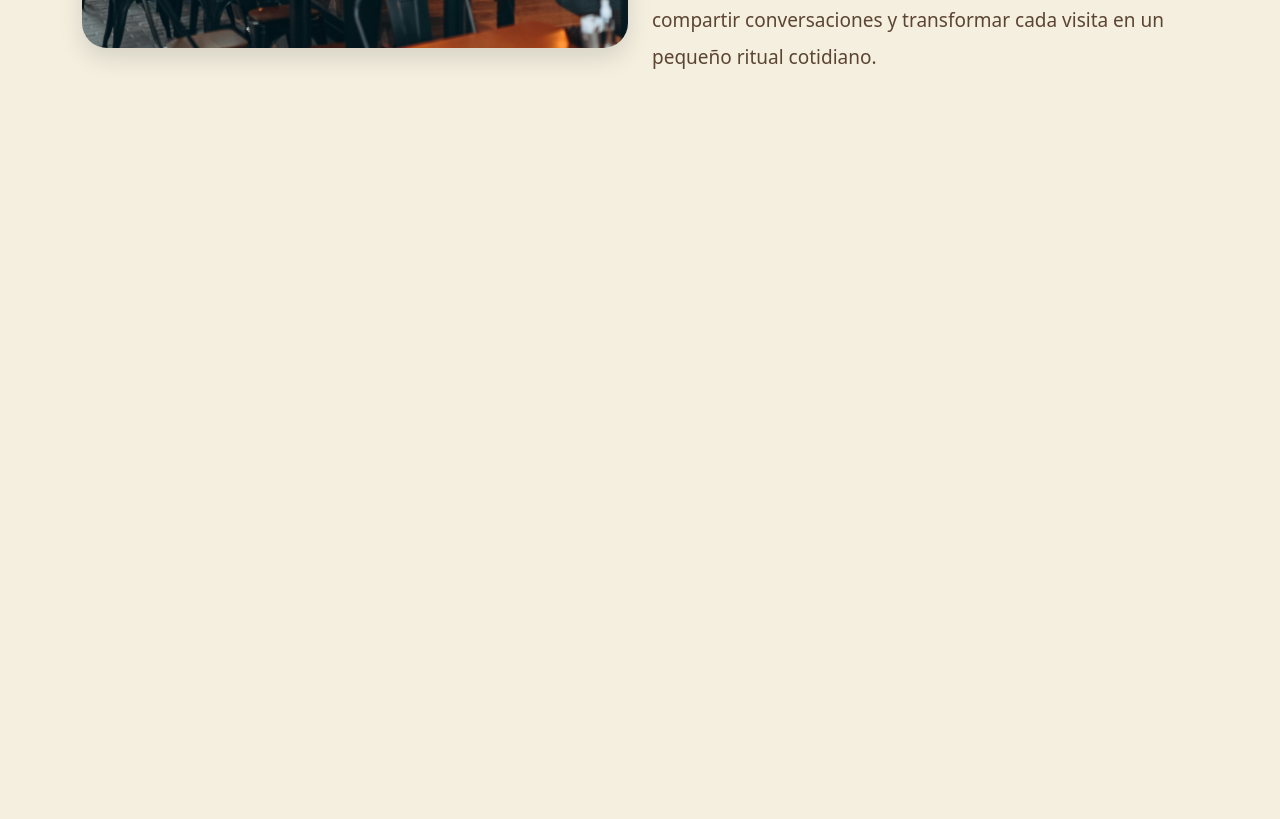
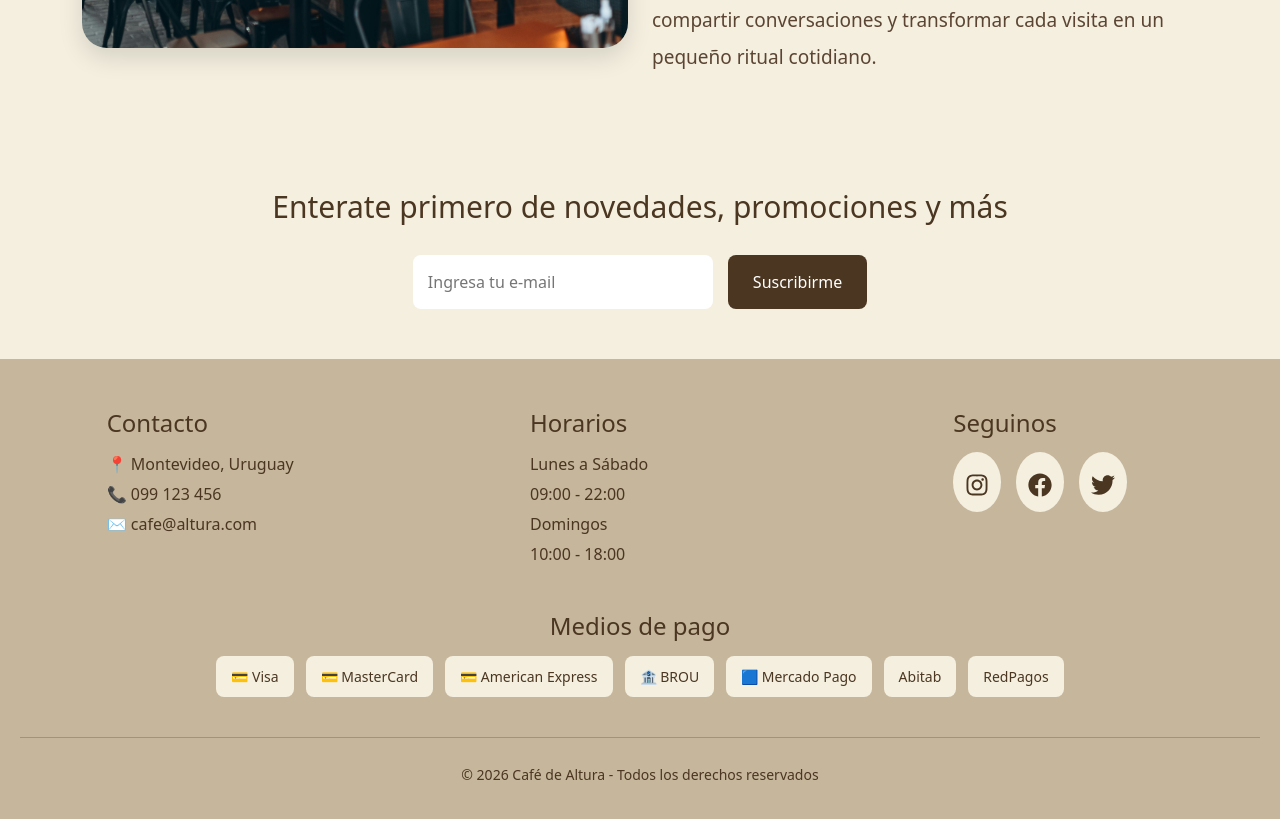
Before and after one commit to noeliamartinez-sys/coffe-team, a React (Vite) app: page / in a window 1280 px wide. Shown: the part 1760-2579 px from the top of the page. Before the commit the page ends 1899 px from the top, so only its background shows below. Built offline with nearby package versions, Linux system fonts and the light colour scheme.

Commit message:
ULTIMA MODIFICACION
se agregaron todos los componentes, el proyecto quedó funcionando♥

```diff
--- a/package.json
+++ b/package.json
@@ -12,7 +12,8 @@
   "dependencies": {
     "bootstrap": "^5.3.8",
     "react": "^19.2.6",
-    "react-dom": "^19.2.6"
+    "react-dom": "^19.2.6",
+    "react-icons": "^5.6.0"
   },
   "devDependencies": {
     "@eslint/js": "^10.0.1",
--- a/src/App.jsx
+++ b/src/App.jsx
@@ -2,13 +2,14 @@ import "./App.css";
 import Navbar from "./components/Navbar";
 import Banner from "./components/Banner";
 import Cards from "./components/Cards";
-
+import Footer from "./components/Footer";
 function App() {
   return (
     <>
       <Navbar />
       <Banner />
       <Cards />
+      <Footer/>
     </>
   );
 }
--- /dev/null
+++ b/src/components/Footer.css
@@ -0,0 +1,115 @@
+.newsletter {
+  background-color: #f4efdf;
+  padding: 50px 20px;
+  text-align: center;
+}
+
+.newsletter h2 {
+  color: #4b3621;
+  margin-bottom: 30px;
+  font-size: 30px;
+}
+
+.newsletter-form {
+  display: flex;
+  justify-content: center;
+  gap: 15px;
+  flex-wrap: wrap;
+}
+
+.newsletter-form input {
+  padding: 15px;
+  width: 300px;
+  border: none;
+  border-radius: 8px;
+  font-size: 16px;
+}
+
+.newsletter-form button {
+  background-color: #4b3621;
+  color: white;
+  border: none;
+  padding: 15px 25px;
+  border-radius: 8px;
+  cursor: pointer;
+  transition: 0.3s;
+}
+
+.newsletter-form button:hover {
+  background-color: #6b4a2f;
+}
+
+.footer {
+  background-color: #c5b69c;
+  color: #4b3621;
+  padding: 50px 20px;
+}
+
+.footer-container {
+  display: flex;
+  justify-content: space-around;
+  flex-wrap: wrap;
+  gap: 30px;
+}
+
+.footer-columna {
+  min-width: 220px;
+}
+
+.footer h3 {
+  margin-bottom: 15px;
+  font-size: 24px;
+}
+
+.footer p {
+  margin: 6px 0;
+}
+
+.iconos {
+  display: flex;
+  gap: 15px;
+  margin-top: 15px;
+}
+
+.iconos a {
+  text-decoration: none;
+  color: #4b3621;
+  background-color: #f4efdf;
+  padding: 12px;
+  border-radius: 50%;
+  font-size: 24px;
+  transition: 0.3s;
+}
+
+.iconos a:hover {
+  background-color: #d7c6a3;
+  transform: scale(1.1);
+}
+
+.pagos {
+  margin-top: 40px;
+  text-align: center;
+}
+
+.tarjetas {
+  display: flex;
+  justify-content: center;
+  flex-wrap: wrap;
+  gap: 12px;
+  margin-top: 15px;
+}
+
+.tarjetas span {
+  background-color: #f4efdf;
+  padding: 10px 15px;
+  border-radius: 8px;
+  font-size: 14px;
+}
+
+.footer-copy {
+  text-align: center;
+  margin-top: 40px;
+  border-top: 1px solid #a89272;
+  padding-top: 20px;
+  font-size: 14px;
+}
--- /dev/null
+++ b/src/components/Footer.jsx
@@ -0,0 +1,78 @@
+import "./Footer.css";
+import { FaInstagram, FaFacebook, FaTwitter } from "react-icons/fa";
+
+function Footer() {
+  return (
+    <>
+      <div className="newsletter">
+        <h2>Enterate primero de novedades, promociones y más</h2>
+
+        <div className="newsletter-form">
+          <input type="email" placeholder="Ingresa tu e-mail" />
+
+          <button>Suscribirme</button>
+        </div>
+      </div>
+
+      <footer className="footer">
+        <div className="footer-container">
+          <div className="footer-columna">
+            <h3>Contacto</h3>
+
+            <p>📍 Montevideo, Uruguay</p>
+            <p>📞 099 123 456</p>
+            <p>✉ cafe@altura.com</p>
+          </div>
+
+          <div className="footer-columna">
+            <h3>Horarios</h3>
+
+            <p>Lunes a Sábado</p>
+            <p>09:00 - 22:00</p>
+
+            <p>Domingos</p>
+            <p>10:00 - 18:00</p>
+          </div>
+
+          <div className="footer-columna">
+            <h3>Seguinos</h3>
+
+            <div className="iconos">
+              <a href="#">
+                <FaInstagram />
+              </a>
+
+              <a href="#">
+                <FaFacebook />
+              </a>
+
+              <a href="#">
+                <FaTwitter />
+              </a>
+            </div>
+          </div>
+        </div>
+
+        <div className="pagos">
+          <h3>Medios de pago</h3>
+
+          <div className="tarjetas">
+            <span>💳 Visa</span>
+            <span>💳 MasterCard</span>
+            <span>💳 American Express</span>
+            <span>🏦 BROU</span>
+            <span>🟦 Mercado Pago</span>
+            <span> Abitab</span>
+            <span> RedPagos</span>
+          </div>
+        </div>
+
+        <div className="footer-copy">
+          <p>© 2026 Café de Altura - Todos los derechos reservados</p>
+        </div>
+      </footer>
+    </>
+  );
+}
+
+export default Footer;
```
Also changed, not shown: 1 other file (tests, documents, lock files or other folders).
